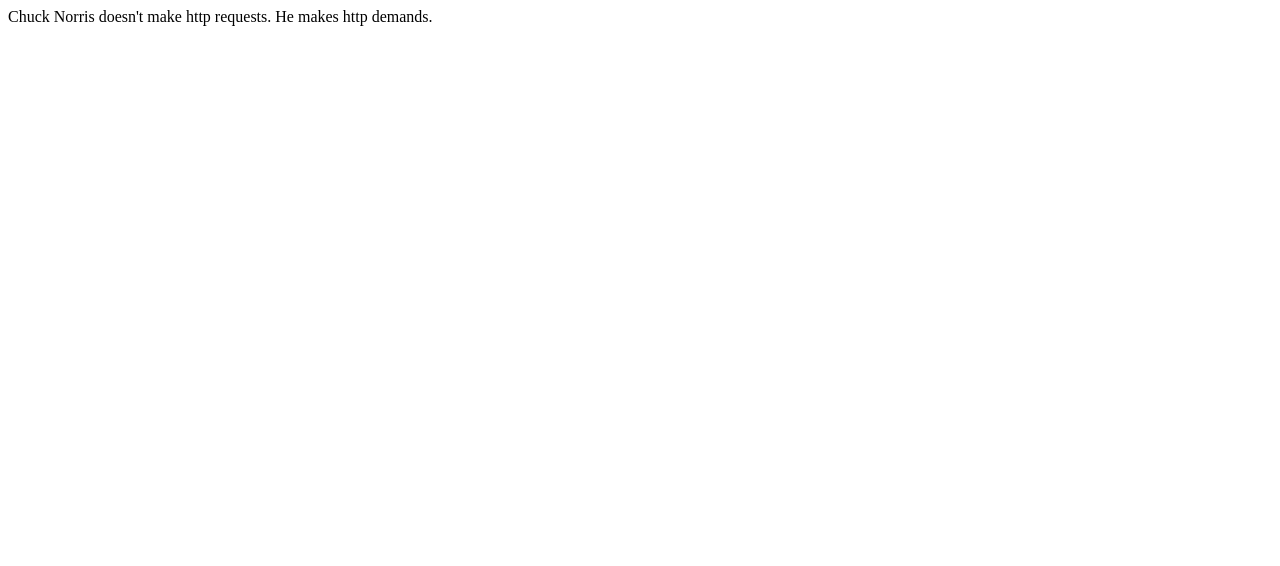
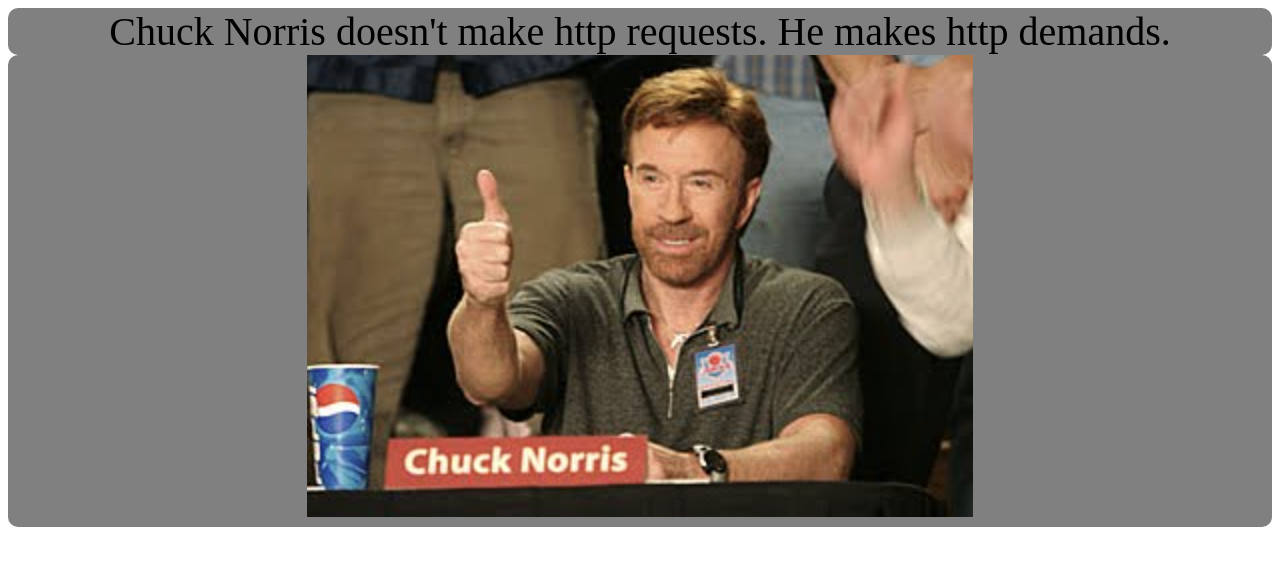
Before and after one commit to jocho5/chrome-extension, a browser extension: page index.html in a window 1280 px wide. Drawn offline with Linux system fonts and the light colour scheme.

Commit message:
Chrome-Ext-MVP

```diff
--- a/index.html
+++ b/index.html
@@ -3,18 +3,25 @@
 <head>
     <meta charset="UTF-8">
     <meta name="viewport" content="width=device-width, initial-scale=1.0">
-    <!-- <link rel="stylesheet" href="style.css"> -->
+    <link rel="stylesheet" href="style.css">
     <style>
         html {
             min-height: 5em;
-            min-width: 15em;
+            min-width: 50em;
         }
+
+        /* html {
+            min-height: 5em;
+            min-width: 50em;
+        } */
+
     </style>
     <title>Chuck Norris Chrome Extension</title>
 </head>
 <body>
 
     <div id="joke"></div>
+    <div id="placehere"></div>
 
     <script src="main.js"></script>
 
--- a/main.js
+++ b/main.js
@@ -11,6 +11,13 @@ const jokesArr = [
 document.addEventListener('DOMContentLoaded', () => {
     const randomJoke = Math.floor(Math.random() * jokesArr.length);
 
+    // document.getElementById('joke').textContent = jokesArr[randomJoke].joke;
+
+    const img = document.createElement('img');
+    img.src = 'Images/cn-thumbs.png'
+
     document.getElementById('joke').textContent = jokesArr[randomJoke].joke;
 
+    document.getElementById('placehere').appendChild(img);
+
 })
--- a/style.css
+++ b/style.css
@@ -1 +1,16 @@
 /* placeholder file > can add styling if we have time */
+
+div {
+    color: black;
+    background-color: grey;
+    font-size: 40px;
+    border-radius: 10px;
+    border-color: black;
+    text-align: center;
+    justify-content: center;
+}
+
+/* #placehere {
+    justify-content: center;
+    align-items: center;
+} */
```
Also changed, not shown: Images/cn-thumbs.png (added).
